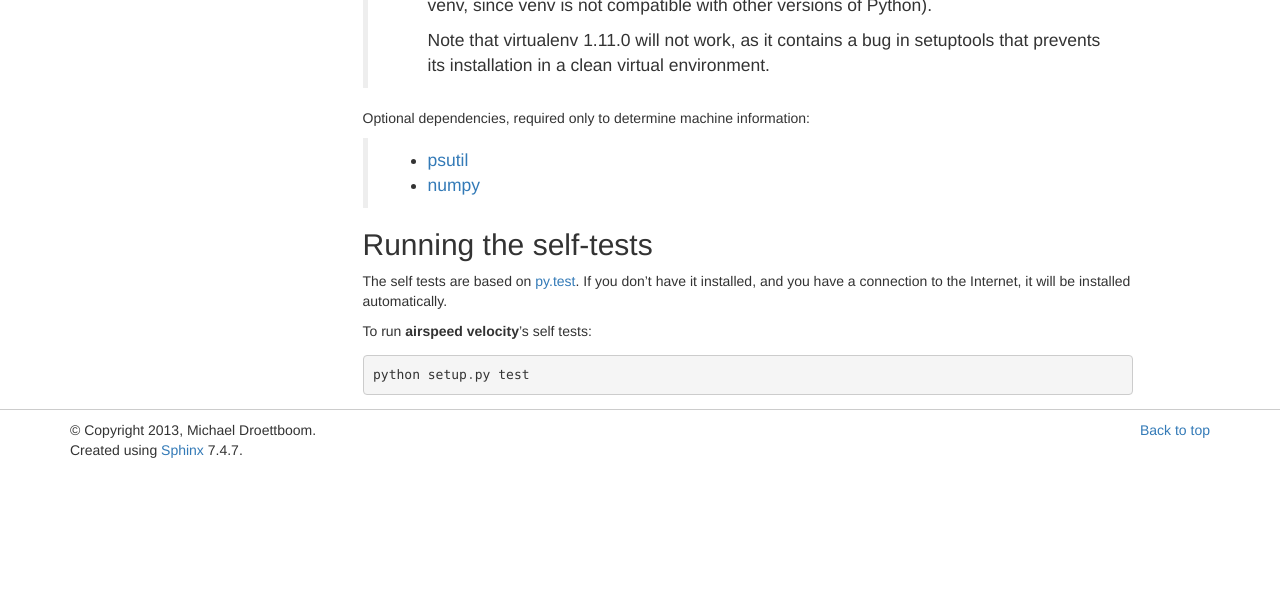
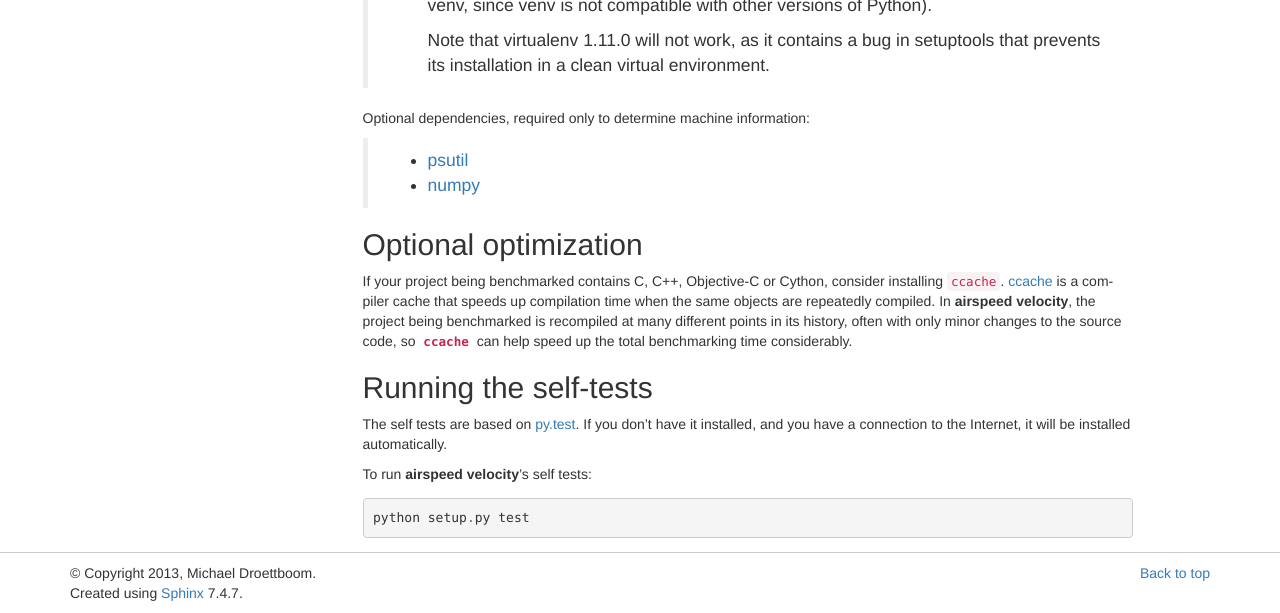
Before and after one commit to airspeed-velocity/asv, a Sphinx documentation site: the page built from docs/source/installing.rst, in a window 1280 px wide and 977 px high, cut to the strip 364-977 px from the top of the window. Built offline with Sphinx 7.4.7, drawn with Linux system fonts in a browser that asks for light colours; some of the changed text lies outside the part shown.

Commit message:
Recommend using ccache

```diff
--- a/docs/source/installing.rst
+++ b/docs/source/installing.rst
@@ -30,6 +30,18 @@ Optional dependencies, required only to determine machine information:
 
     - `numpy <http://www.numpy.org/>`__
 
+Optional optimization
+---------------------
+
+If your project being benchmarked contains C, C++, Objective-C or
+Cython, consider installing ``ccache``.  `ccache
+<https://ccache.samba.org/>`__ is a compiler cache that speeds up
+compilation time when the same objects are repeatedly compiled.  In
+**airspeed velocity**, the project being benchmarked is recompiled at
+many different points in its history, often with only minor changes to
+the source code, so `ccache` can help speed up the total benchmarking
+time considerably.
+
 Running the self-tests
 ----------------------
 
```
